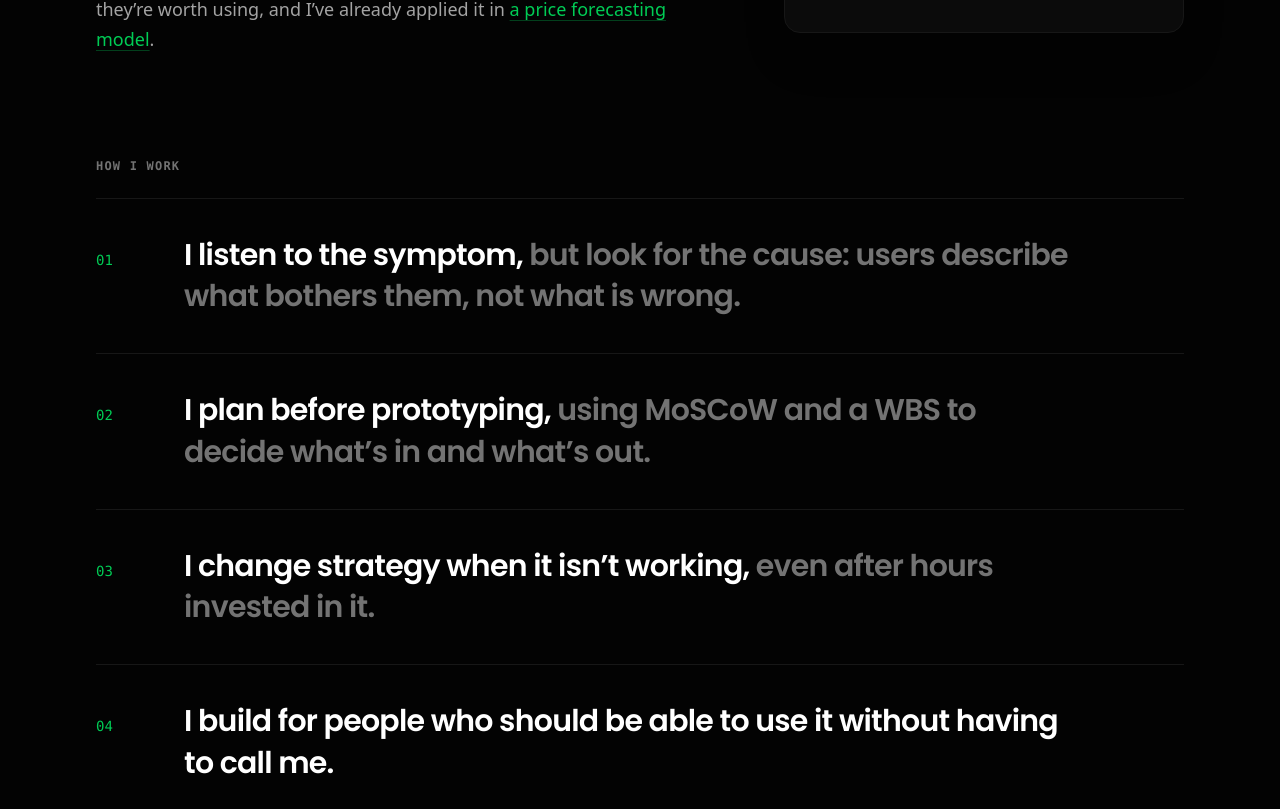
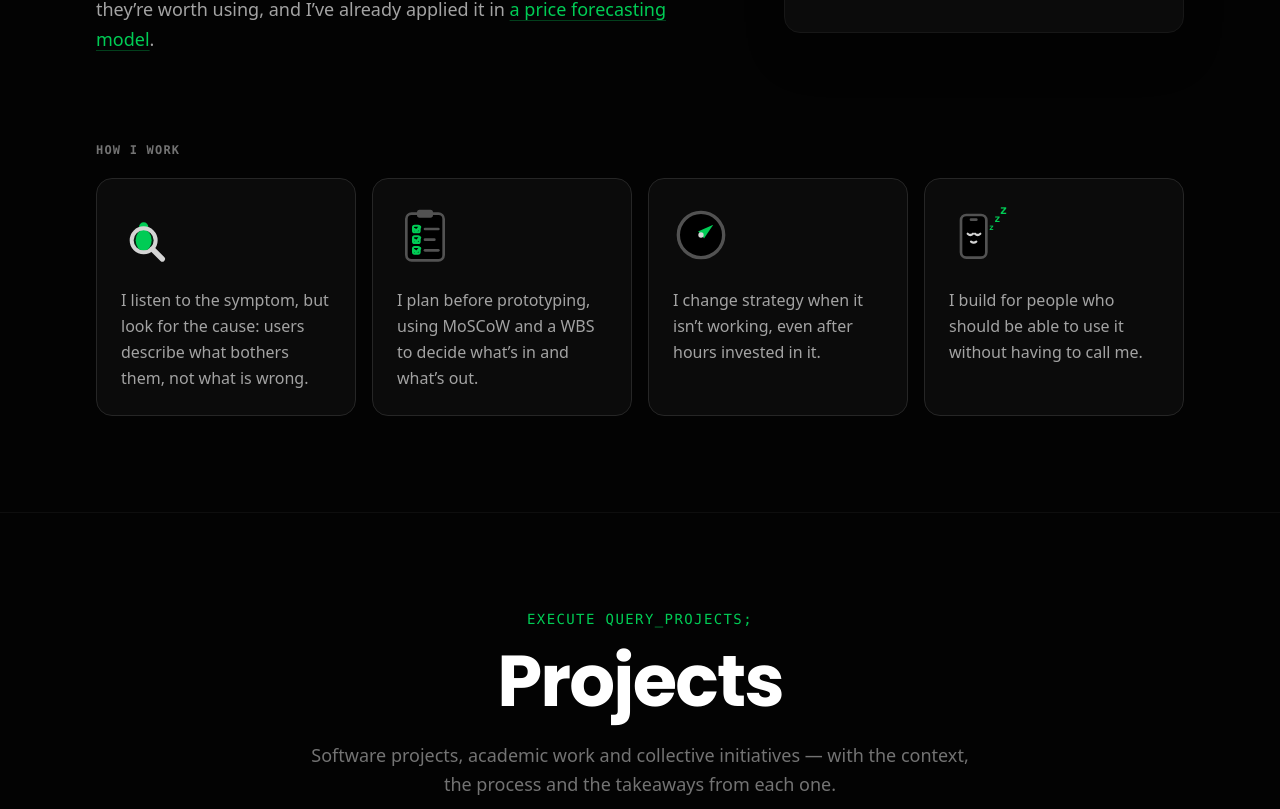
Before and after one commit to lucasferraz-dev/Portfolio-LucasDev, a React (Vite) app: page / in a window 1280 px wide. Shown: the part 2011-2820 px from the top of the page. Built offline with nearby package versions, Linux system fonts and the light colour scheme.

Commit message:
feat: volta o Como eu trabalho para cards e dá a cada um um ícone com animação própria

```diff
--- a/src/components/sections/About.jsx
+++ b/src/components/sections/About.jsx
@@ -1,8 +1,8 @@
-import { useEffect, useRef } from 'react';
 import styles from './About.module.css';
 import { useLanguage } from '../../i18n/useLanguage';
 import RichText from '../common/RichText';
 import TypedText from '../effects/TypedText';
+import useTilt from '../effects/useTilt';
 import useInView from '../effects/useInView';
 import useTypingProgress, { tokensLength } from '../effects/useTypingProgress';
 
@@ -47,80 +47,112 @@ function ProfileRecord({ facts }) {
 
 
 /*
- * Divide a frase em duas partes: o começo (até a primeira vírgula ou dois-pontos),
- * que fica em destaque, e o resto. Cada palavra vira um <span> com o seu índice.
+ * Ícones animados do “Como eu trabalho”, no espírito dos mascotes das skills.
+ * Cada um roda a sua animação uma vez quando o bloco aparece e de novo no hover.
  */
-function splitWords(text) {
-  const cut = text.search(/[,:]/);
-  const lead = cut === -1 ? text : text.slice(0, cut + 1);
-  const rest = cut === -1 ? '' : text.slice(cut + 1);
-  const words = [
-    ...lead.split(' ').filter(Boolean).map((word) => ({ word, lead: true })),
-    ...rest.split(' ').filter(Boolean).map((word) => ({ word, lead: false })),
-  ];
-  return words;
+
+/* Lupa vasculhando até achar o bug, que mexe as perninhas quando é encontrado */
+function IconCause() {
+  return (
+    <svg viewBox="0 0 48 48" className={`${styles.icon} ${styles.iconCause}`}>
+      <g className={styles.bug}>
+        <path className={styles.bugLegs} d="M14 24l-4-2M14 28h-5M14 32l-4 2M26 24l4-2M26 28h5M26 32l4 2" />
+        <path className={styles.bugAntennae} d="M18 15l-2-4M22 15l2-4" />
+        <circle className={styles.bugHead} cx="20" cy="18" r="3.5" />
+        <ellipse className={styles.bugBody} cx="20" cy="28" rx="6" ry="8" />
+        <path className={styles.bugLine} d="M20 21v15" />
+      </g>
+      <g className={styles.lens}>
+        <circle className={styles.lensGlass} cx="28" cy="22" r="9" />
+        <path className={styles.lensHandle} d="M34.5 28.5L42 36" />
+      </g>
+    </svg>
+  );
 }
 
-/*
- * Como eu trabalho: cada princípio é uma frase grande numa linha, separada por
- * um fio. As palavras começam apagadas e acendem uma a uma conforme a linha sobe
- * na tela (--p vai de 0 a 1 com o scroll).
- */
-function ValuesBlock({ title, values }) {
-  const listRef = useRef(null);
+/* Prancheta com checklist: os itens são marcados um a um */
+function IconPlan() {
+  return (
+    <svg viewBox="0 0 48 48" className={`${styles.icon} ${styles.iconPlan}`}>
+      <rect className={styles.board} x="10" y="8" width="28" height="35" rx="4" />
+      <rect className={styles.clip} x="18" y="5" width="12" height="6" rx="2" />
+      {[17, 25, 33].map((y, i) => (
+        <g key={y} className={styles.task} style={{ '--t': i }}>
+          <rect className={styles.taskBox} x="15" y={y} width="5" height="5" rx="1.2" />
+          <path className={styles.taskCheck} d={`M16 ${y + 2.6}l1.4 1.4 2.8-3`} pathLength="1" />
+          <path className={styles.taskLine} d={`M24 ${y + 2.5}h${i === 1 ? 7 : 10}`} pathLength="1" />
+        </g>
+      ))}
+    </svg>
+  );
+}
 
-  useEffect(() => {
-    const rows = [...listRef.current.children];
-    let frame = 0;
+/* Bússola: a agulha gira, hesita e para numa direção nova */
+function IconRoute() {
+  return (
+    <svg viewBox="0 0 48 48" className={`${styles.icon} ${styles.iconRoute}`}>
+      <circle className={styles.compass} cx="24" cy="24" r="17" />
+      <path className={styles.compassTicks} d="M24 9v3M24 36v3M9 24h3M36 24h3" />
+      <g className={styles.needle}>
+        <path className={styles.needleNorth} d="M24 12l3.5 12h-7z" />
+        <path className={styles.needleSouth} d="M24 36l3.5-12h-7z" />
+      </g>
+      <circle className={styles.compassPin} cx="24" cy="24" r="2" />
+    </svg>
+  );
+}
 
-    const update = () => {
-      frame = 0;
-      const vh = window.innerHeight;
-      rows.forEach((row) => {
-        const { top } = row.getBoundingClientRect();
-        const progress = (vh * 0.9 - top) / (vh * 0.45);
-        row.style.setProperty('--p', Math.min(Math.max(progress, 0), 1).toFixed(3));
-      });
-    };
+/* Celular dormindo: ninguém precisou ligar */
+function IconUser() {
+  return (
+    <svg viewBox="0 0 48 48" className={`${styles.icon} ${styles.iconUser}`}>
+      <g className={styles.phone}>
+        <rect className={styles.phoneBody} x="12" y="9" width="19" height="32" rx="4" />
+        <path className={styles.phoneFace} d="M17 23q2 2 4 0M22.5 23q2 2 4 0M19.5 29q2 1.5 4 0" />
+        <path className={styles.phoneSpeaker} d="M19.5 12.5h4" />
+      </g>
+      <text className={styles.zzz} x="33" y="20" style={{ '--z': 0 }}>z</text>
+      <text className={styles.zzz} x="37" y="14" style={{ '--z': 1 }}>z</text>
+      <text className={styles.zzz} x="41" y="8" style={{ '--z': 2 }}>z</text>
+    </svg>
+  );
+}
 
-    const onScroll = () => {
-      if (!frame) frame = requestAnimationFrame(update);
-    };
+const VALUE_ICONS = [IconCause, IconPlan, IconRoute, IconUser];
 
-    update();
-    window.addEventListener('scroll', onScroll, { passive: true });
-    window.addEventListener('resize', onScroll);
-    return () => {
-      cancelAnimationFrame(frame);
-      window.removeEventListener('scroll', onScroll);
-      window.removeEventListener('resize', onScroll);
-    };
-  }, [values]);
+/* Card do “Como eu trabalho”: inclina seguindo o mouse, com brilho, como os cards de skills */
+function ValueCard({ value, index }) {
+  const tilt = useTilt(8);
+  const Icon = VALUE_ICONS[index];
 
   return (
-    <div className={styles.valuesBlock}>
+    <li
+      ref={tilt.ref}
+      className={styles.valueCard}
+      style={{ '--delay': `${index * 110}ms` }}
+      onPointerMove={tilt.onPointerMove}
+      onPointerLeave={tilt.onPointerLeave}
+    >
+      <span className={styles.valueGlare} aria-hidden="true" />
+      <span className={styles.valueIcon} aria-hidden="true">
+        {Icon && <Icon />}
+      </span>
+      <p className={styles.valueText}>
+        <RichText text={value} />
+      </p>
+    </li>
+  );
+}
+
+function ValuesBlock({ title, values }) {
+  const [ref, inView] = useInView(0.2);
+  return (
+    <div ref={ref} className={`${styles.valuesBlock} ${inView ? styles.valuesRevealed : ''}`}>
       <h3 className={styles.valuesTitle}>{title}</h3>
-      <ol ref={listRef} className={styles.valuesList}>
-        {values.map((value, i) => {
-          const words = splitWords(value);
-          return (
-            <li key={value} className={styles.valueRow} style={{ '--n': words.length }}>
-              <span className={styles.valueIndex}>{String(i + 1).padStart(2, '0')}</span>
-              <p className={styles.valueSentence} aria-label={value}>
-                {words.map(({ word, lead }, w) => (
-                  <span
-                    key={w}
-                    aria-hidden="true"
-                    className={lead ? styles.wordLead : styles.word}
-                    style={{ '--w': w }}
-                  >
-                    {word}{' '}
-                  </span>
-                ))}
-              </p>
-            </li>
-          );
-        })}
+      <ol className={styles.valuesGrid}>
+        {values.map((value, i) => (
+          <ValueCard key={value} value={value} index={i} />
+        ))}
       </ol>
     </div>
   );
--- a/src/components/sections/About.module.css
+++ b/src/components/sections/About.module.css
@@ -33,53 +33,390 @@
 }
 
 .valuesBlock {
-  @apply mt-20;
+  @apply mt-16;
 }
 
 .valuesTitle {
-  @apply text-xs font-mono uppercase tracking-widest text-slate-500 font-bold mb-6;
+  @apply text-xs font-mono uppercase tracking-widest text-slate-500 font-bold mb-5;
 }
 
-/* manifesto: uma frase grande por linha, separadas por fios finos */
-.valuesList {
-  @apply list-none p-0 m-0 border-b border-slate-900;
+.valuesGrid {
+  @apply grid grid-cols-1 sm:grid-cols-2 lg:grid-cols-4 gap-4 list-none p-0 m-0;
 }
 
-.valueRow {
-  @apply grid grid-cols-[2.5rem_1fr] md:grid-cols-[5rem_1fr] items-baseline gap-2 py-7 md:py-9 border-t border-slate-900;
+/* inclina seguindo o mouse (--rx/--ry vêm do useTilt) */
+.valueCard {
+  @apply relative overflow-hidden flex flex-col gap-5 p-6 rounded-2xl bg-surface border border-slate-800;
+  transform: perspective(900px) rotateX(var(--rx, 0deg)) rotateY(var(--ry, 0deg));
+  transition: transform 0.5s cubic-bezier(0.2, 0.8, 0.2, 1), border-color 0.3s;
+  opacity: 0;
 }
 
-.valueIndex {
-  @apply font-mono text-xs md:text-sm text-accent;
+.valueCard:hover {
+  transition-duration: 0.12s, 0.3s;
 }
 
-.valueSentence {
-  @apply m-0 max-w-4xl text-xl md:text-3xl font-semibold tracking-tight leading-snug;
-  font-family: var(--font-display);
+/* brilho que acompanha o mouse */
+.valueGlare {
+  @apply absolute inset-0 pointer-events-none opacity-0 transition-opacity duration-300;
+  background: radial-gradient(
+    circle at var(--gx, 50%) var(--gy, 50%),
+    color-mix(in srgb, var(--color-accent) 16%, transparent),
+    transparent 60%
+  );
+}
+
+@media (hover: hover) {
+  .valueCard:hover {
+    @apply border-accent/60;
+  }
+
+  .valueCard:hover .valueGlare {
+    @apply opacity-100;
+  }
+}
+
+/* entrada em cascata quando o bloco aparece na tela (backwards: não briga com a inclinação depois) */
+.valuesRevealed .valueCard {
+  opacity: 1;
+  animation: valueIn 0.6s cubic-bezier(0.22, 1, 0.36, 1) var(--delay) backwards;
+}
+
+@keyframes valueIn {
+  from {
+    opacity: 0;
+    transform: perspective(900px) translateY(18px) rotateX(12deg);
+  }
+}
+
+.valueText {
+  @apply relative text-sm md:text-base text-slate-400 leading-relaxed;
+}
+
+/* ---------- Ícones ---------- */
+
+.valueIcon {
+  @apply relative block w-16 h-16 -ml-1;
+  --reveal: calc(var(--delay) + 0.45s);
+}
+
+.icon {
+  @apply block w-full h-full overflow-visible;
+  stroke-linecap: round;
+  stroke-linejoin: round;
 }
 
 /*
- * Cada palavra acende quando o progresso da linha (--p, de 0 a 1) passa pela
- * posição dela na frase (--w de --n palavras).
+ * Os estilos base são o estado final de cada animação. As animações de entrada
+ * usam fill "backwards" (mostram o primeiro quadro enquanto esperam o atraso) e
+ * as do hover usam keyframes com outro nome para recomeçar do zero.
  */
-.word,
-.wordLead {
-  opacity: clamp(0.12, calc(var(--p, 1) * (var(--n) + 3) - var(--w)), 1);
-  transition: opacity 0.15s linear;
+
+/* Lupa + bug */
+.bugBody,
+.bugHead {
+  fill: var(--color-accent);
 }
 
-.wordLead {
-  @apply text-white;
+.bugLine {
+  fill: none;
+  stroke: var(--color-surface);
+  stroke-width: 1.2;
 }
 
-.word {
-  @apply text-slate-500;
+.bugLegs,
+.bugAntennae {
+  fill: none;
+  stroke: var(--color-slate-500);
+  stroke-width: 1.6;
+}
+
+.bugLegs {
+  transform-origin: 20px 28px;
+}
+
+.lens {
+  transform: translate(-8px, 6px);
+}
+
+.lensGlass {
+  fill: color-mix(in srgb, var(--color-accent) 12%, transparent);
+  stroke: var(--color-slate-300);
+  stroke-width: 3;
+}
+
+.lensHandle {
+  fill: none;
+  stroke: var(--color-slate-300);
+  stroke-width: 4;
+}
+
+@keyframes search {
+  0% { transform: translate(10px, -8px); }
+  35% { transform: translate(-14px, -4px); }
+  65% { transform: translate(4px, 10px); }
+  100% { transform: translate(-8px, 6px); }
+}
+
+@keyframes searchHover {
+  0% { transform: translate(10px, -8px); }
+  35% { transform: translate(-14px, -4px); }
+  65% { transform: translate(4px, 10px); }
+  100% { transform: translate(-8px, 6px); }
+}
+
+@keyframes bugFound {
+  0%, 80% { fill: var(--color-slate-600); }
+  100% { fill: var(--color-accent); }
+}
+
+@keyframes bugFoundHover {
+  0%, 80% { fill: var(--color-slate-600); }
+  100% { fill: var(--color-accent); }
+}
+
+@keyframes wiggle {
+  0%, 100% { transform: rotate(0deg); }
+  25% { transform: rotate(-9deg); }
+  75% { transform: rotate(9deg); }
+}
+
+@keyframes wiggleHover {
+  0%, 100% { transform: rotate(0deg); }
+  25% { transform: rotate(-9deg); }
+  75% { transform: rotate(9deg); }
+}
+
+/* Prancheta */
+.board {
+  fill: var(--color-surface-deep);
+  stroke: var(--color-slate-600);
+  stroke-width: 2;
+}
+
+.clip {
+  fill: var(--color-slate-600);
+}
+
+.taskBox {
+  fill: none;
+  stroke: var(--color-accent);
+  stroke-width: 1.5;
+}
+
+.taskCheck {
+  fill: none;
+  stroke: var(--color-accent);
+  stroke-width: 2;
+  stroke-dasharray: 1;
+  stroke-dashoffset: 0;
+}
+
+.taskLine {
+  fill: none;
+  stroke: var(--color-slate-600);
+  stroke-width: 2;
+  stroke-dasharray: 1;
+  stroke-dashoffset: 0;
+}
+
+@keyframes draw {
+  from { stroke-dashoffset: 1; }
+}
+
+@keyframes drawHover {
+  from { stroke-dashoffset: 1; }
+}
+
+@keyframes boxOn {
+  0%, 60% { stroke: var(--color-slate-500); }
+}
+
+@keyframes boxOnHover {
+  0%, 60% { stroke: var(--color-slate-500); }
+}
+
+/* Bússola */
+.compass {
+  fill: var(--color-surface-deep);
+  stroke: var(--color-slate-600);
+  stroke-width: 2.5;
+}
+
+.compassTicks {
+  fill: none;
+  stroke: var(--color-slate-500);
+  stroke-width: 2;
+}
+
+.needle {
+  transform-origin: 24px 24px;
+  transform: rotate(50deg);
+}
+
+.needleNorth {
+  fill: var(--color-accent);
+}
+
+.needleSouth {
+  fill: var(--color-slate-500);
+}
+
+.compassPin {
+  fill: var(--color-slate-300);
+}
+
+@keyframes spin {
+  0% { transform: rotate(-20deg); }
+  40% { transform: rotate(250deg); }
+  60% { transform: rotate(15deg); }
+  78% { transform: rotate(78deg); }
+  90% { transform: rotate(42deg); }
+  100% { transform: rotate(50deg); }
+}
+
+@keyframes spinHover {
+  0% { transform: rotate(50deg); }
+  40% { transform: rotate(320deg); }
+  60% { transform: rotate(15deg); }
+  78% { transform: rotate(78deg); }
+  90% { transform: rotate(42deg); }
+  100% { transform: rotate(50deg); }
+}
+
+/* Celular dormindo */
+.phone {
+  transform-origin: 21.5px 25px;
+}
+
+.phoneBody {
+  fill: var(--color-surface-deep);
+  stroke: var(--color-slate-600);
+  stroke-width: 2;
+}
+
+.phoneFace {
+  fill: none;
+  stroke: var(--color-slate-300);
+  stroke-width: 1.6;
+}
+
+.phoneSpeaker {
+  fill: none;
+  stroke: var(--color-slate-600);
+  stroke-width: 2;
+}
+
+.zzz {
+  fill: var(--color-accent);
+  font-family: ui-monospace, SFMono-Regular, Menlo, Consolas, monospace;
+  font-weight: 700;
+  font-size: calc(6px + var(--z) * 1.6px);
+}
+
+@keyframes zIn {
+  from { opacity: 0; transform: translate(-3px, 4px); }
+}
+
+@keyframes zFloat {
+  0% { opacity: 0; transform: translate(-3px, 4px); }
+  40% { opacity: 1; }
+  100% { opacity: 0; transform: translate(3px, -5px); }
+}
+
+@keyframes breathe {
+  0%, 100% { transform: scale(1); }
+  50% { transform: scale(1.05); }
+}
+
+@keyframes breatheHover {
+  0%, 100% { transform: scale(1); }
+  50% { transform: scale(1.05); }
+}
+
+/* ---------- Entrada (uma vez, quando o bloco aparece) ---------- */
+
+.valuesRevealed .lens {
+  animation: search 1.4s cubic-bezier(0.45, 0, 0.25, 1) var(--reveal) backwards;
+}
+
+.valuesRevealed .bugBody,
+.valuesRevealed .bugHead {
+  animation: bugFound 1.4s linear var(--reveal) backwards;
+}
+
+.valuesRevealed .bugLegs {
+  animation: wiggle 0.25s ease-in-out calc(var(--reveal) + 1.4s) 4;
+}
+
+.valuesRevealed .taskCheck {
+  animation: draw 0.4s ease-out calc(var(--reveal) + 0.2s + var(--t) * 0.35s) backwards;
+}
+
+.valuesRevealed .taskLine {
+  animation: draw 0.4s ease-out calc(var(--reveal) + var(--t) * 0.35s) backwards;
+}
+
+.valuesRevealed .taskBox {
+  animation: boxOn 0.6s linear calc(var(--reveal) + var(--t) * 0.35s) backwards;
+}
+
+.valuesRevealed .needle {
+  animation: spin 1.8s cubic-bezier(0.3, 0, 0.2, 1) var(--reveal) backwards;
+}
+
+.valuesRevealed .zzz {
+  animation: zIn 0.5s ease-out calc(var(--reveal) + 0.3s + var(--z) * 0.3s) backwards;
+}
+
+.valuesRevealed .phone {
+  animation: breathe 1.6s ease-in-out var(--reveal) 2;
+}
+
+/* ---------- Hover (recomeça a animação) ---------- */
+
+@media (hover: hover) {
+  .valuesRevealed .valueCard:hover .lens {
+    animation: searchHover 1.4s cubic-bezier(0.45, 0, 0.25, 1);
+  }
+
+  .valuesRevealed .valueCard:hover .bugBody,
+  .valuesRevealed .valueCard:hover .bugHead {
+    animation: bugFoundHover 1.4s linear;
+  }
+
+  .valuesRevealed .valueCard:hover .bugLegs {
+    animation: wiggleHover 0.25s ease-in-out 1.4s infinite;
+  }
+
+  .valuesRevealed .valueCard:hover .taskCheck {
+    animation: drawHover 0.4s ease-out calc(0.2s + var(--t) * 0.35s) backwards;
+  }
+
+  .valuesRevealed .valueCard:hover .taskLine {
+    animation: drawHover 0.4s ease-out calc(var(--t) * 0.35s) backwards;
+  }
+
+  .valuesRevealed .valueCard:hover .taskBox {
+    animation: boxOnHover 0.6s linear calc(var(--t) * 0.35s) backwards;
+  }
+
+  .valuesRevealed .valueCard:hover .needle {
+    animation: spinHover 1.8s cubic-bezier(0.3, 0, 0.2, 1);
+  }
+
+  .valuesRevealed .valueCard:hover .zzz {
+    animation: zFloat 1.8s ease-in-out calc(var(--z) * 0.45s) infinite backwards;
+  }
+
+  .valuesRevealed .valueCard:hover .phone {
+    animation: breatheHover 1.8s ease-in-out infinite;
+  }
 }
 
 @media (prefers-reduced-motion: reduce) {
-  .word,
-  .wordLead {
-    opacity: 1;
+  .valueIcon * {
+    animation: none !important;
   }
 }
 
```
